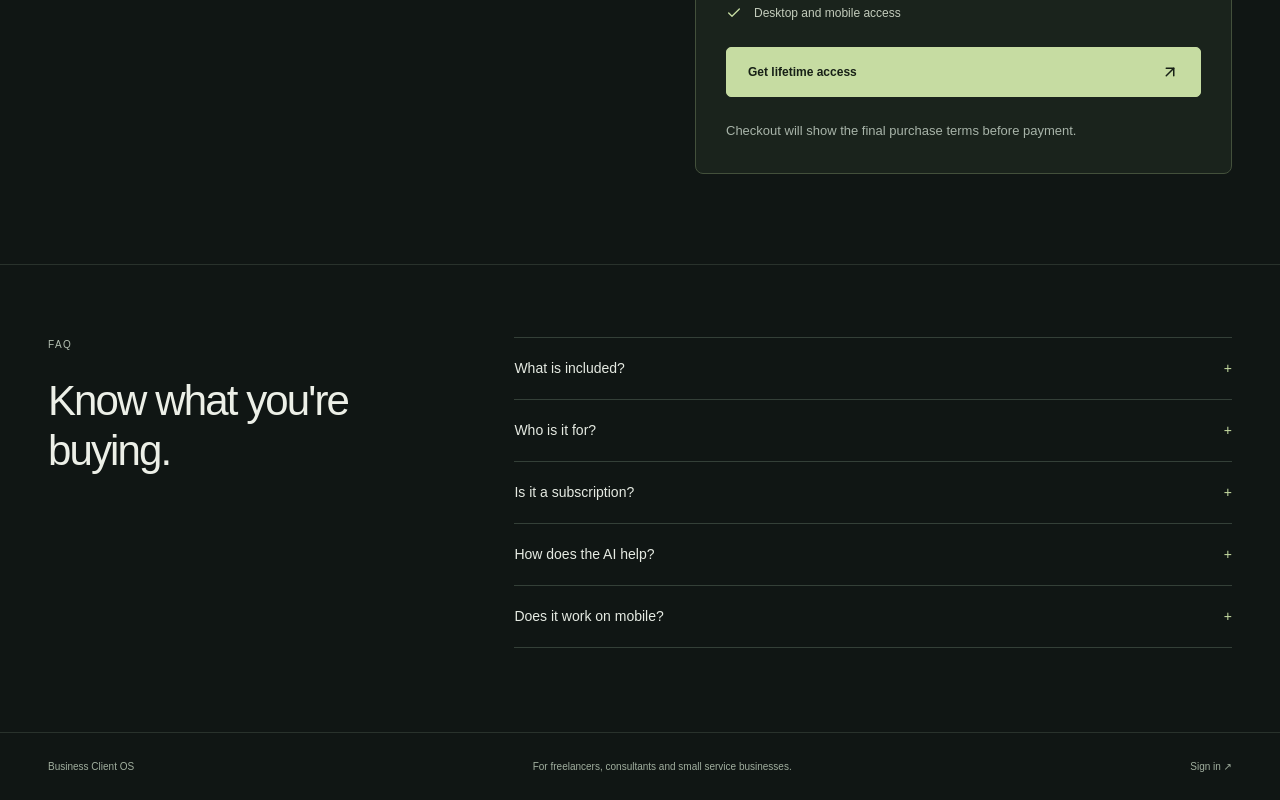
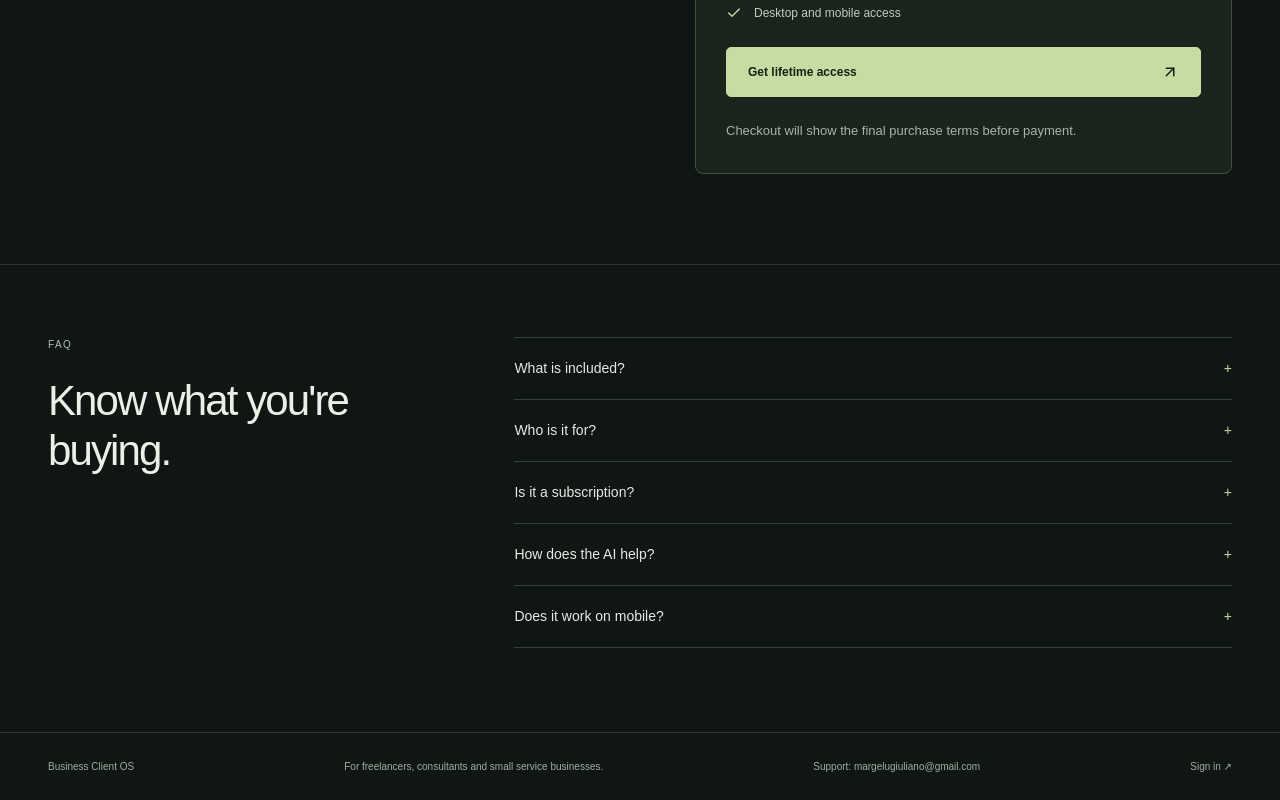
Before and after one commit to GiulianoM6/business-client-os, a Next.js app: page / in a window 1280 px wide. Shown: the part 2792-3592 px from the top of the page. Built offline with nearby package versions, Linux system fonts and the light colour scheme.

Commit message:
Add support email to landing page footer

```diff
--- a/app/page.tsx
+++ b/app/page.tsx
@@ -353,6 +353,7 @@ export default function Home() {
       <footer className={styles.footer}>
         <span>Business Client OS</span>
         <span>For freelancers, consultants and small service businesses.</span>
+        <a href="mailto:margelugiuliano@gmail.com">Support: margelugiuliano@gmail.com</a>
         <Link href="/auth/login">Sign in ↗</Link>
       </footer>
     </div>
```
